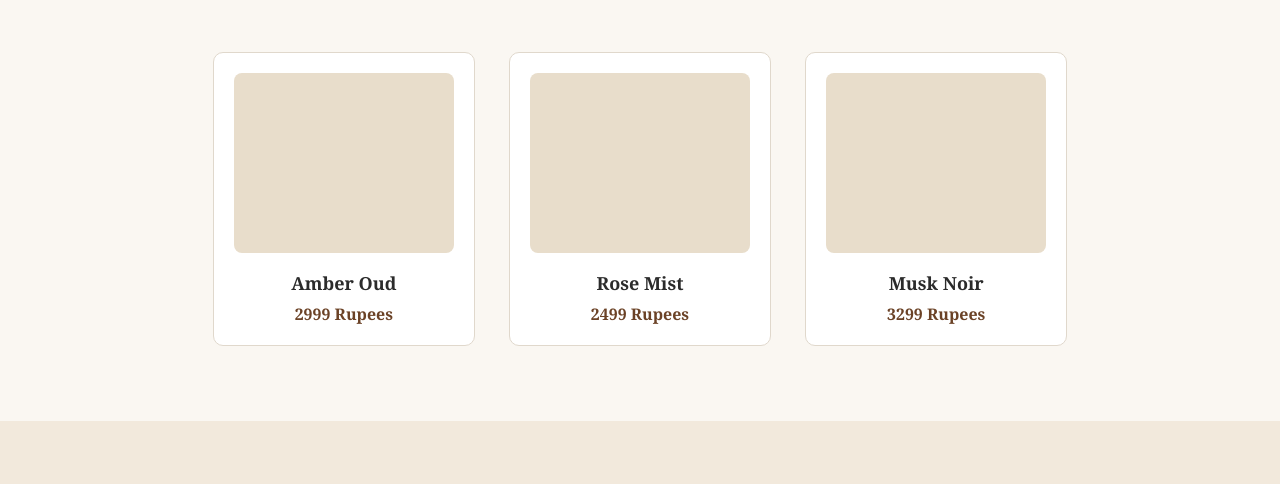
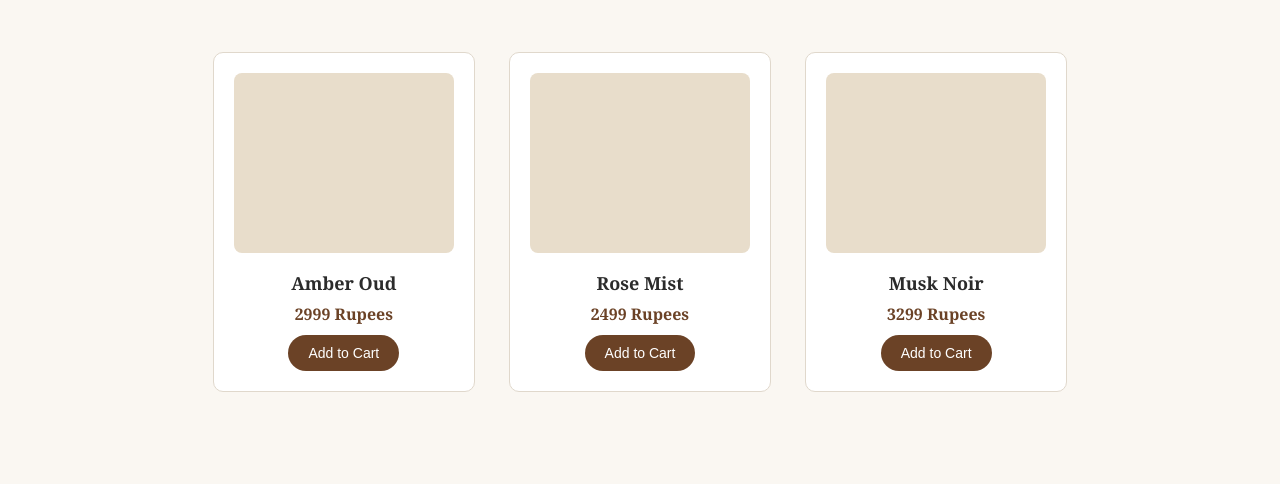
Before and after one commit to shafaafperfumes-oss/shafaaf-perfumes, a plain HTML site: page index.html in a window 1280 px wide. Shown: the part 641-1125 px from the top of the page. Drawn offline with Linux system fonts and the light colour scheme.

Commit message:
Added add to cart buttons

```diff
--- a/index.html
+++ b/index.html
@@ -21,7 +21,30 @@
     <button>Shop Now</button>
   </section>
 
-  <section class="products">
+ <section class="products">
+  <h2>Our Bestsellers</h2>
+
+  <div class="product-card">
+    <div class="product-image"></div>
+    <h3>Amber Oud</h3>
+    <p>2999 Rupees</p>
+    <button class="add-to-cart">Add to Cart</button>
+  </div>
+
+  <div class="product-card">
+    <div class="product-image"></div>
+    <h3>Rose Mist</h3>
+    <p>2499 Rupees</p>
+    <button class="add-to-cart">Add to Cart</button>
+  </div>
+
+  <div class="product-card">
+    <div class="product-image"></div>
+    <h3>Musk Noir</h3>
+    <p>3299 Rupees</p>
+    <button class="add-to-cart">Add to Cart</button>
+  </div>
+</section>
     <h2>Our Bestsellers</h2>
 
     <div class="product-card">
--- a/style.css
+++ b/style.css
@@ -184,3 +184,18 @@ footer p {
     margin: 15px auto;
   }
 }
+.add-to-cart {
+  background-color: #6b4226;
+  color: #ffffff;
+  border: none;
+  padding: 10px 20px;
+  font-size: 14px;
+  border-radius: 20px;
+  cursor: pointer;
+  margin-top: 10px;
+}
+
+.add-to-cart:hover {
+  background-color: #f2c14e;
+  color: #2b2b2b;
+}
```
